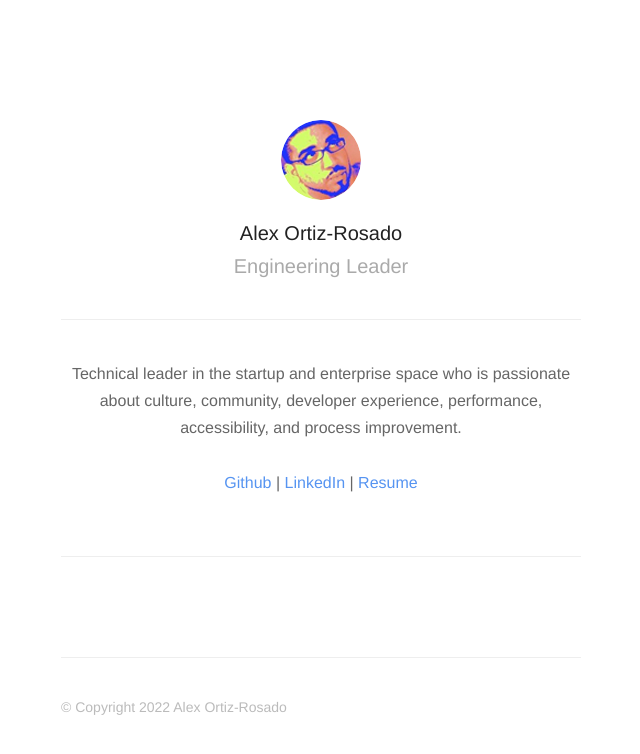
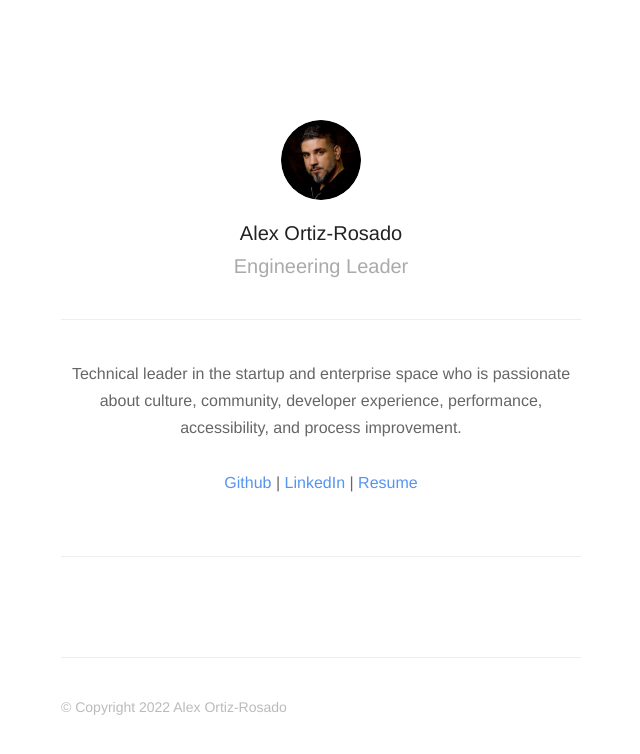
Before and after one commit to alexortizrosado/alexortizrosado.github.io, a Jekyll site: the page built from index.html, in a window 1280 px wide. Shown: the top 754 px of the page, without its empty margins (319-959 px from the left). Built offline with Jekyll 4.4.1, drawn with Linux system fonts in a browser that asks for light colours; nearby versions of some CDN libraries.

Commit message:
Update profile.html

```diff
--- a/_includes/profile.html
+++ b/_includes/profile.html
@@ -3,10 +3,10 @@
         <header id="header">
         {% if site.aboutPage %}
             <a href="{{ site.baseurl }}about">
-                <img id="avatar" class="2x" src="{{ site.baseurl }}assets/images/avatar.png"/>
+                <img id="avatar" class="2x" src="{{ site.baseurl }}assets/images/alexortizrosado.png"/>
             </a>
         {% else %}
-            <img id="avatar" class="2x" src="{{ site.baseurl }}assets/images/avatar.png"/>
+            <img id="avatar" class="2x" src="{{ site.baseurl }}assets/images/alexortizrosado.png"/>
         {% endif %}
             <h1>{{ site.author }}</h1>
             <h2>{{ site.description }}</h2>
```
